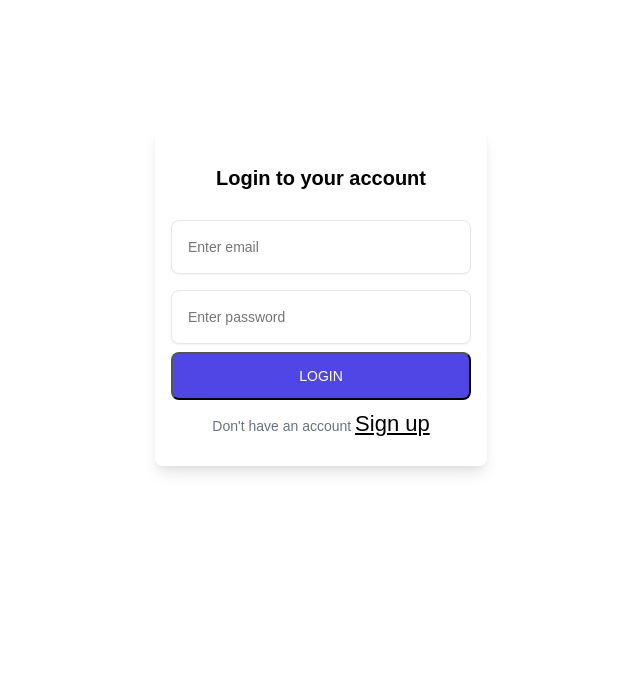
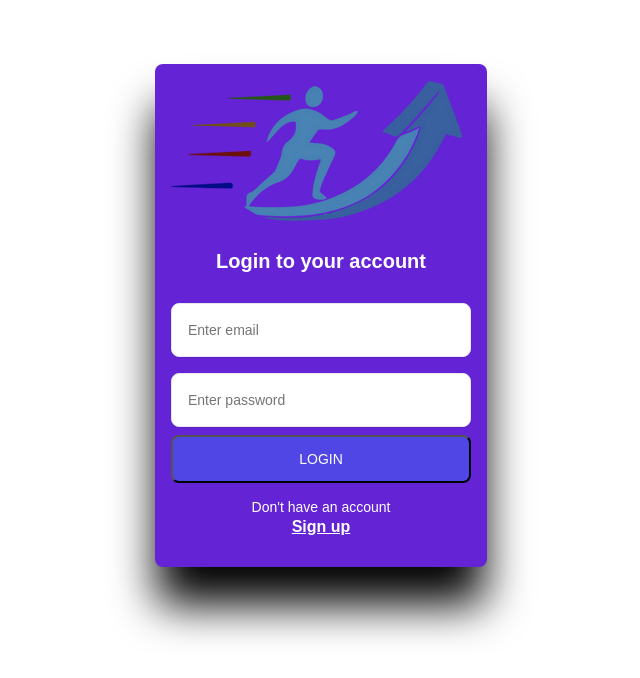
Before and after one commit to shivamshankarpandey100/adminpanel-react-materialUI, a React (Create React App) app: page /Login in a window 1280 px wide. Shown: the top 678 px of the page, without its empty margins (319-959 px from the left). Built offline with nearby package versions, Linux system fonts and the light colour scheme.

Commit message:
login page changes

```diff
--- a/src/Component/SideBar.jsx
+++ b/src/Component/SideBar.jsx
@@ -24,7 +24,7 @@ import RecentActorsIcon from '@mui/icons-material/RecentActors';
 import AddToPhotosIcon from '@mui/icons-material/AddToPhotos';
 import SubjectIcon from '@mui/icons-material/Subject';
 import ExitToAppIcon from '@mui/icons-material/ExitToApp';
-
+import AdminPanelSettingsSharpIcon from '@mui/icons-material/AdminPanelSettingsSharp';
 import { useNavigate } from 'react-router-dom';
 import { useDispatch } from 'react-redux';
 import { signOutAsync } from '../features/auth/authSlice';
@@ -131,7 +131,8 @@ export default function SideBar() {
             <MenuIcon />
           </IconButton>
           <Typography variant="h6" noWrap component="div">
-           Admin Panel
+            <AdminPanelSettingsSharpIcon/>
+            <b><i>Admin Panel</i></b>
           </Typography>
         </Toolbar>
       </AppBar>
--- a/src/Page/Dashboard.jsx
+++ b/src/Page/Dashboard.jsx
@@ -16,14 +16,15 @@ export default function Dashboard() {
 
 
           <img src={img} alt="user" className='esd' />
-          <h3><u>ESD (Employee Skill's Devlopment Program) :</u></h3>
-          <b><h4>That is the Admin's Panel Dashboard</h4></b>
+          <h1><u>ESD (Employee Skill's Devlopment Program) :</u></h1>
+          <hr></hr>
+          <b><h3>That is the Admin's Panel Dashboard</h3></b>
       </Typography>
       <Typography paragraph>
-        <span>
+        <span className='spn'>
         ESD program is for the Student to Devloped him/her skills.
        Employee skill development is a crucial aspect of employee training and development programs.
-        Upskilling and reskilling employees is the primary focus of L&D programs in 2022,
+        Upskilling and reskilling employees is the primary focus of L&D programs in 2023,
         as it helps workers meet organizational standards, reduces replacement costs,
         and improves workplace performance.
          Employee training programs help employees learn specific knowledge or
--- a/src/Page/css/dbrd.css
+++ b/src/Page/css/dbrd.css
@@ -3,7 +3,7 @@
     background: transparent url(../image/ESD_LOGO_Rectangular.png) no-repeat;
     max-width: 45vh;
 }
-h4{
+h3{
     text-align: center;
     color:black;
 }
@@ -14,7 +14,10 @@ h4{
     position: fixed;
     backface-visibility:inherit;
 }
-span{
+.spn{
     font-family: 'Trebuchet MS', 'Lucida Sans Unicode', 'Lucida Grande', 'Lucida Sans', Arial, sans-serif;
     font-weight: bolder;
+    text-indent: 50px;
+  text-align: justify;
+  letter-spacing: 1px;
 }
--- a/src/features/auth/components/Login.jsx
+++ b/src/features/auth/components/Login.jsx
@@ -5,6 +5,7 @@ import { checkUserAsync } from '../authSlice';
 import { useForm } from 'react-hook-form';
 import "react-toastify/dist/ReactToastify.css";
 import "./css/signup.css"
+import img from "../../../Page/image/ESD_LOGO_Rectangular.png"
 export default function Login() {
   const dispatch = useDispatch();
 
@@ -34,6 +35,9 @@ export default function Login() {
 
           })}
         >
+
+          <img src={img} alt="user" />
+
           <p className="form-title">Login to your account</p>
           <div className="input-container">
             <input
@@ -82,8 +86,13 @@ export default function Login() {
           </button>
           <p className="signup-link">
             Don't have an account {"  "}
-            <Link to="/signup">Sign up</Link>
+            <br></br>
+            <Link to="/signup" className='sinup'>Sign up</Link>
           </p>
+
+
+
+
         </form>
       </div>
     </>
--- a/src/features/auth/components/Signup.jsx
+++ b/src/features/auth/components/Signup.jsx
@@ -4,6 +4,7 @@ import "./css/signup.css";
 import { selectLoggedInUser, createUserAsync, selectError } from "../authSlice";
 import { Link } from "react-router-dom";
 import { Navigate } from "react-router-dom";
+import img from "../../../Page/image/ESD_LOGO_Rectangular.png"
 export default function Signup() {
   const dispatch = useDispatch();
   const user = useSelector(selectLoggedInUser);
@@ -33,6 +34,8 @@ export default function Signup() {
 
           })}
         >
+          <img src={img} alt="user" className="img1" />
+
           <p className="form-title">Create your account</p>
           <div className="input-container">
             <input
@@ -110,8 +113,9 @@ export default function Signup() {
             Sign up
           </button>
           <p className="signup-link">
-            Already a memmber{"  "}
-            <Link to="/login">Log in</Link>
+            Already a memmber...!{"  "}
+            <br></br>
+            <Link to="/login" className='sinup'>Log in</Link>
           </p>
           {err && (
             <p className="text-red-500">{"User Already exists"}</p>
--- a/src/features/auth/components/css/signup.css
+++ b/src/features/auth/components/css/signup.css
@@ -1,17 +1,36 @@
 .fluid-container{
     /* width: 100%; */
-    margin-top: 10%;
+    margin-top: 5%;
     display: flex;
     justify-content: center;
+    display: flex;
+
 }
 
 .form-box {
-    background-color: #fff;
+    /* background-color: rgb(2, 14, 74); */
     display: block;
     padding: 1rem;
     max-width: 350px;
     border-radius: 0.5rem;
-    box-shadow: 0 10px 15px -3px rgba(0, 0, 0, 0.1), 0 4px 6px -2px rgba(0, 0, 0, 0.05);
+    box-shadow: 0 40px 45px -3px black, 0 40px 45px -2px rgba(0, 0, 0, 0.05);
+    /* transition-duration: 1.5s; */
+    animation:mymove 8s infinite;
+
+  }
+  @keyframes mymove {
+    from { background-color: rgb(2, 14, 74);}
+    to {background-color: rgb(107, 36, 222);}
+    }
+
+  .form-box:hover {
+    /* background-color: rgb(107, 36, 222); */
+    display: block;
+    padding: 1rem;
+    max-width: 350px;
+    border-radius: 0.5rem;
+    box-shadow: 0 40px 45px -3px black, 0 40px 45px -2px rgba(0, 0, 0, 0.05);
+
   }
 
   .form-title {
@@ -19,7 +38,7 @@
     line-height: 1.75rem;
     font-weight: 600;
     text-align: center;
-    color: #000;
+    color: white;
   }
 
   .input-container {
@@ -65,7 +84,7 @@
   }
 
   .signup-link {
-    color: #6B7280;
+    color: white;
     font-size: 0.875rem;
     line-height: 1.25rem;
     text-align: center;
@@ -80,3 +99,12 @@
     color: rgb(184, 13, 13);
     margin: 0.6rem;
   }
+  .sinup{
+    font-size:medium;
+    font-weight: bolder;
+    color: white;
+  }
+  .img1{
+    height: 82px;
+    width: 150px;
+  }
```
